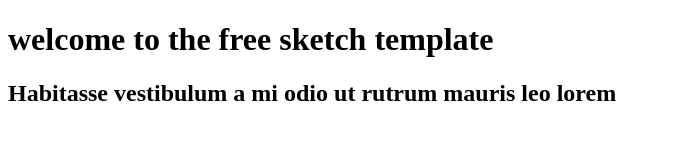
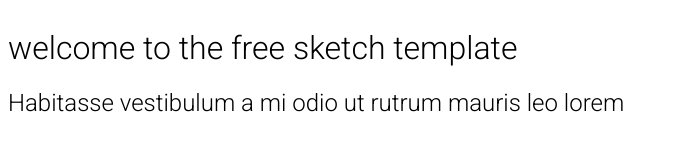
Before and after one commit to simon-hng/vardagen, a website: page app/index.html in a window 1280 px wide. Shown: the whole page, without its empty margins (0-678 px from the left). Drawn offline with Linux system fonts and the light colour scheme.

Commit message:
css files

```diff
--- /dev/null
+++ b/app/css/structure.css
@@ -0,0 +1,13 @@
+.section {
+  width: 100vw;
+}
+.square {
+  width: 100%;
+  height: 100%;
+}
+.col-30 {
+  width: 30%;
+}
+.col-60 {
+  width: 60%;
+}
--- a/app/css/styles.css
+++ b/app/css/styles.css
@@ -1,3 +1,29 @@
-.test {
-  width: 71.42857143%;
+@import url('https://fonts.googleapis.com/css?family=Roboto:300,400,700');
+.section {
+  width: 100vw;
 }
+.square {
+  width: 100%;
+  height: 100%;
+}
+.col-30 {
+  width: 30%;
+}
+.col-60 {
+  width: 60%;
+}
+h1,
+h2,
+h3,
+p,
+a {
+  font-family: 'Roboto', sans-serif;
+  font-weight: lighter;
+}
+.menu {
+  width: 100vw;
+  display: flex;
+}
+.menu__item {
+  text-align: right;
+}
--- /dev/null
+++ b/app/css/text.css
@@ -0,0 +1,9 @@
+@import url('https://fonts.googleapis.com/css?family=Roboto:300,400,700');
+h1,
+h2,
+h3,
+p,
+a {
+  font-family: 'Roboto', sans-serif;
+  font-weight: lighter;
+}
```
Also changed, not shown: app/css/header.css (added, +7 -0 lines), app/css/colours.css (added), app/css/landing.css (added).
